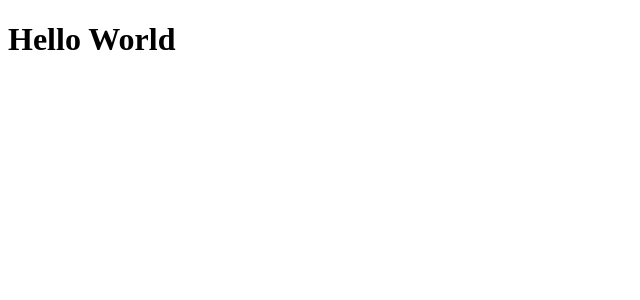
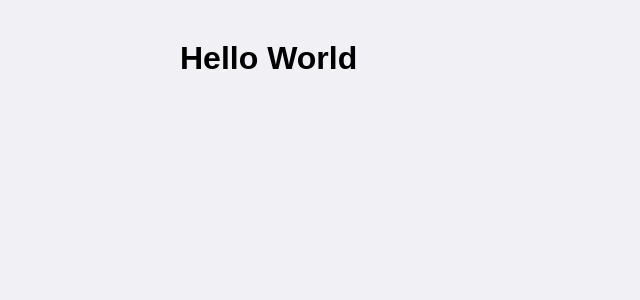
Before and after one commit to RsMatte/comic-vine, a React (Create React App) app: page / in a window 1280 px wide. Shown: the top 300 px of the page, without its empty margins (0-640 px from the left). Built offline with nearby package versions, Linux system fonts and the light colour scheme.

Commit message:
add: styled-components and global style

```diff
--- a/package.json
+++ b/package.json
@@ -14,6 +14,7 @@
     "react-dom": "^17.0.1",
     "react-router-dom": "^5.2.0",
     "react-scripts": "4.0.1",
+    "styled-components": "^5.2.1",
     "typescript": "^4.0.3"
   },
   "scripts": {
@@ -36,6 +37,7 @@
   },
   "devDependencies": {
     "@types/react-router-dom": "^5.1.7",
+    "@types/styled-components": "^5.1.7",
     "@typescript-eslint/eslint-plugin": "^4.14.0",
     "@typescript-eslint/parser": "^4.14.0",
     "eslint": "^7.18.0",
--- a/public/index.html
+++ b/public/index.html
@@ -4,7 +4,7 @@
     <meta charset="utf-8" />
     <meta name="viewport" content="width=device-width, initial-scale=1" />
     <meta name="theme-color" content="#000000" />
-    <title>React App</title>
+    <title>Comic Characters</title>
   </head>
   <body>
     <noscript>You need to enable JavaScript to run this app.</noscript>
--- a/src/App.tsx
+++ b/src/App.tsx
@@ -1,9 +1,13 @@
 import React from 'react';
 import Routes from './routes';
+import GlobalStyle from './styles/global';
 
 function App(): JSX.Element {
   return (
-    <Routes />
+    <>
+      <Routes />
+      <GlobalStyle />
+    </>
   );
 }
 
--- /dev/null
+++ b/src/styles/global.ts
@@ -0,0 +1,29 @@
+import { createGlobalStyle } from 'styled-components';
+
+export default createGlobalStyle`
+  *{
+    margin: 0;
+    padding: 0;
+    outline: 0;
+    box-sizing: border-box;
+  }
+
+  body {
+    background: #F0F0F5;
+    -webkit-font-smoothing: antialiased;
+  }
+
+  body, input, button {
+    font-family: sans-serif;
+  }
+
+  #root {
+    max-width: 960px;
+    margin: 0 auto;
+    padding: 40px 20px;
+  }
+
+  button {
+    cursor: pointer;
+  }
+`;
```
Also changed, not shown: 1 other file (tests, documents, lock files or other folders).
